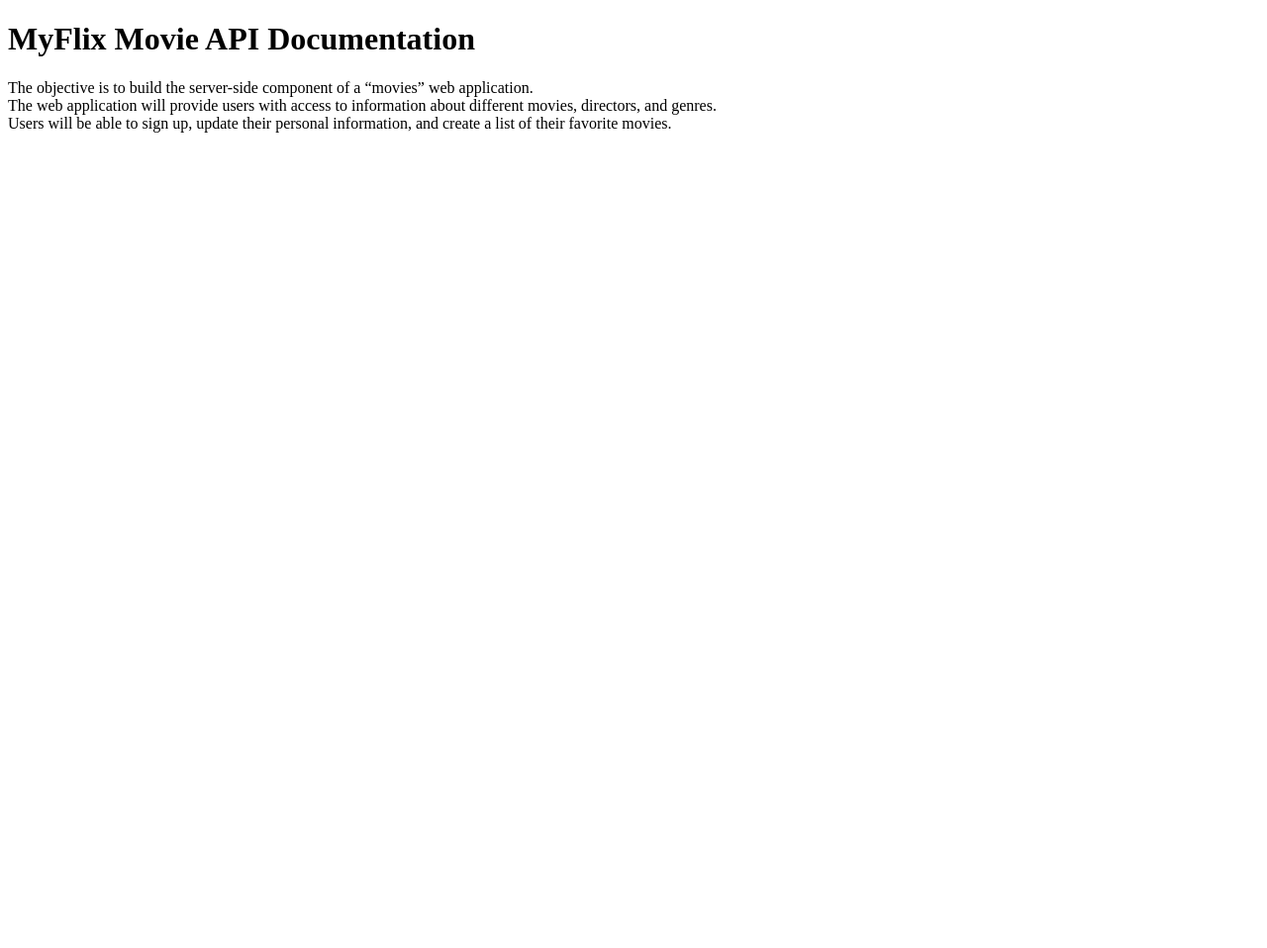
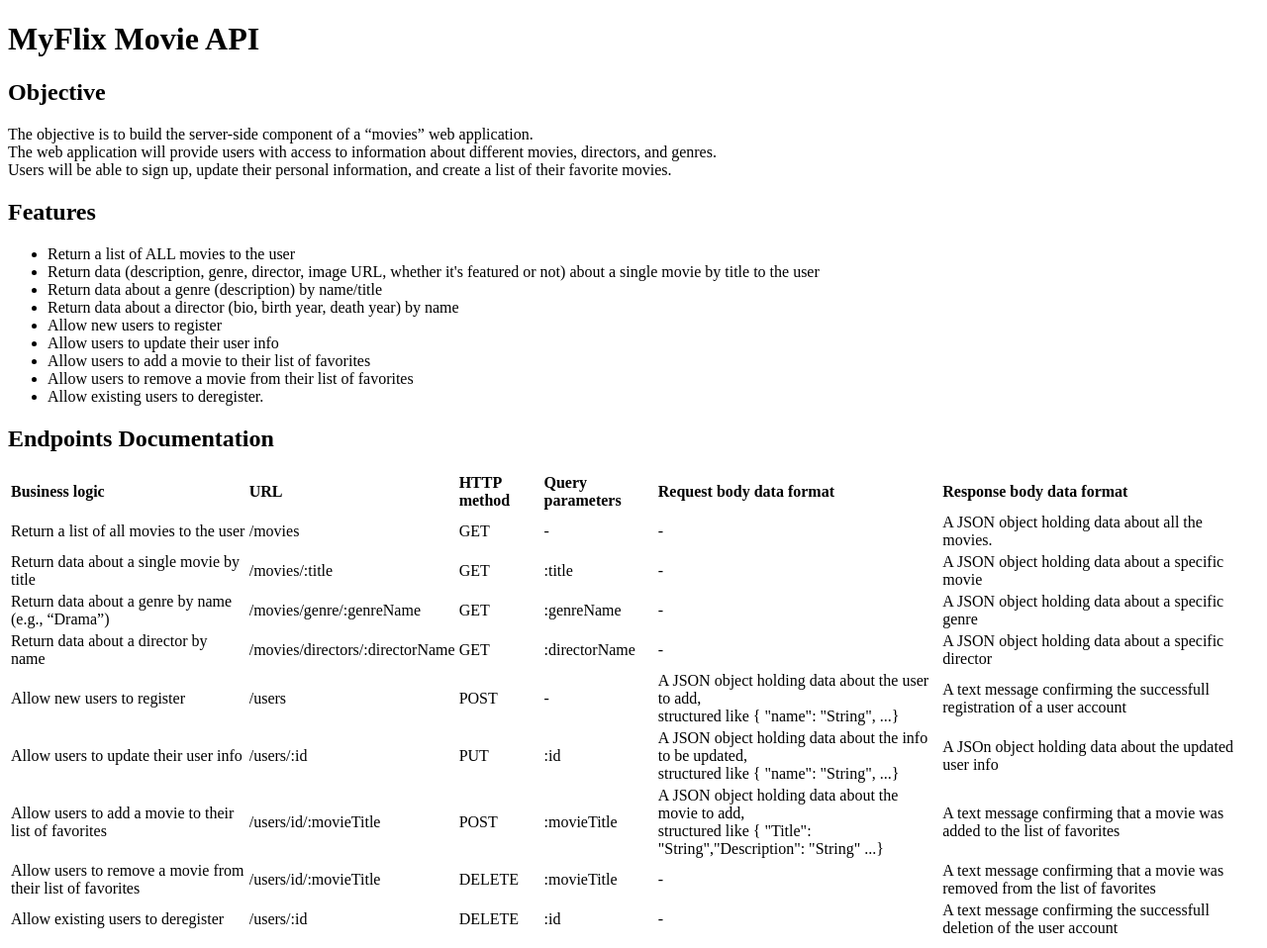
Before and after one commit to tessa-tum/filmflix-api, a website: page public/documentation.html in a window 1280 px wide. Shown: the whole page at 99% size. Before the commit the page ends 800 px from the top, so only its background shows below. Drawn offline with Linux system fonts and the light colour scheme.

Commit message:
add documentation for endpoints

```diff
--- a/public/documentation.html
+++ b/public/documentation.html
@@ -1,19 +1,164 @@
 <!DOCTYPE html>
 <html lang="en">
+  <head>
+    <meta charset="UTF-8" />
+    <meta http-equiv="X-UA-Compatible" content="IE=edge" />
+    <meta name="viewport" content="width=<device-width>, initial-scale=1.0" />
+    <link rel="stylesheet" href="styles.css" type="text/css" />
+    <title>Documentation</title>
+  </head>
 
-<head>
-  <meta charset="UTF-8">
-  <meta http-equiv="X-UA-Compatible" content="IE=edge">
-  <meta name="viewport" content="width=<device-width>, initial-scale=1.0">
-  <link rel="stylesheet" href="styles.css" type="text/css" />
-  <title>Documentation</title>
-</head>
+  <body>
+    <div>
+      <h1>MyFlix Movie API</h1>
 
-<body>
-  <h1>MyFlix Movie API Documentation</h1>
-  <p>The objective is to build the server-side component of a “movies” web application.<br>
-    The web application will provide users with access to information about different movies, directors, and genres.<br>
-    Users will be able to sign up, update their personal information, and create a list of their favorite movies.</p>
-</body>
+      <h2>Objective</h2>
 
+      <p>
+        The objective is to build the server-side component of a “movies” web
+        application.<br />
+        The web application will provide users with access to information about
+        different movies, directors, and genres.<br />
+        Users will be able to sign up, update their personal information, and
+        create a list of their favorite movies.
+      </p>
+
+      <h2>Features</h2>
+      <ul>
+        <li>Return a list of ALL movies to the user</li>
+        <li>
+          Return data (description, genre, director, image URL, whether it's
+          featured or not) about a single movie by title to the user
+        </li>
+        <li>Return data about a genre (description) by name/title</li>
+        <li>
+          Return data about a director (bio, birth year, death year) by name
+        </li>
+        <li>Allow new users to register</li>
+        <li>Allow users to update their user info</li>
+        <li>Allow users to add a movie to their list of favorites</li>
+        <li>Allow users to remove a movie from their list of favorites</li>
+        <li>Allow existing users to deregister.</li>
+      </ul>
+    </div>
+
+    <h2>Endpoints Documentation</h2>
+
+    <table style="text-align: left" width="100%">
+      <thead>
+        <tr>
+          <th>Business logic</th>
+          <th>URL</th>
+          <th>HTTP method</th>
+          <th>Query parameters</th>
+          <th>Request body data format</th>
+          <th>Response body data format</th>
+        </tr>
+      </thead>
+
+      <tbody>
+        <tr>
+          <td>Return a list of all movies to the user</td>
+          <td>/movies</td>
+          <td>GET</td>
+          <td>-</td>
+          <td>-</td>
+          <td>A JSON object holding data about all the movies.</td>
+        </tr>
+
+        <tr>
+          <td>Return data about a single movie by title</td>
+          <td>/movies/:title</td>
+          <td>GET</td>
+          <td>:title</td>
+          <td>-</td>
+          <td>A JSON object holding data about a specific movie</td>
+        </tr>
+
+        <tr>
+          <td>Return data about a genre by name (e.g., “Drama”)</td>
+          <td>/movies/genre/:genreName</td>
+          <td>GET</td>
+          <td>:genreName</td>
+          <td>-</td>
+          <td>A JSON object holding data about a specific genre</td>
+        </tr>
+
+        <tr>
+          <td>Return data about a director by name</td>
+          <td>/movies/directors/:directorName</td>
+          <td>GET</td>
+          <td>:directorName</td>
+          <td>-</td>
+          <td>A JSON object holding data about a specific director</td>
+        </tr>
+
+        <tr>
+          <td>Allow new users to register</td>
+          <td>/users</td>
+          <td>POST</td>
+          <td>-</td>
+          <td>
+            A JSON object holding data about the user to add, <br />
+            structured like { "name": "String", ...}
+          </td>
+          <td>
+            A text message confirming the successfull registration of a user
+            account
+          </td>
+        </tr>
+
+        <tr>
+          <td>Allow users to update their user info</td>
+          <td>/users/:id</td>
+          <td>PUT</td>
+          <td>:id</td>
+          <td>
+            A JSON object holding data about the info to be updated, <br />
+            structured like { "name": "String", ...}
+          </td>
+          <td>A JSOn object holding data about the updated user info</td>
+        </tr>
+
+        <tr>
+          <td>Allow users to add a movie to their list of favorites</td>
+          <td>/users/id/:movieTitle</td>
+          <td>POST</td>
+          <td>:movieTitle</td>
+          <td>
+            A JSON object holding data about the movie to add, <br />
+            structured like { "Title": "String","Description": "String" ...}
+          </td>
+          <td>
+            A text message confirming that a movie was added to the list of
+            favorites
+          </td>
+        </tr>
+
+        <tr>
+          <td>Allow users to remove a movie from their list of favorites</td>
+          <td>/users/id/:movieTitle</td>
+          <td>DELETE</td>
+          <td>:movieTitle</td>
+          <td>-</td>
+          <td>
+            A text message confirming that a movie was removed from the list of
+            favorites
+          </td>
+        </tr>
+
+        <tr>
+          <td>Allow existing users to deregister</td>
+          <td>/users/:id</td>
+          <td>DELETE</td>
+          <td>:id</td>
+          <td>-</td>
+          <td>
+            A text message confirming the successfull deletion of the user
+            account
+          </td>
+        </tr>
+      </tbody>
+    </table>
+  </body>
 </html>
```
